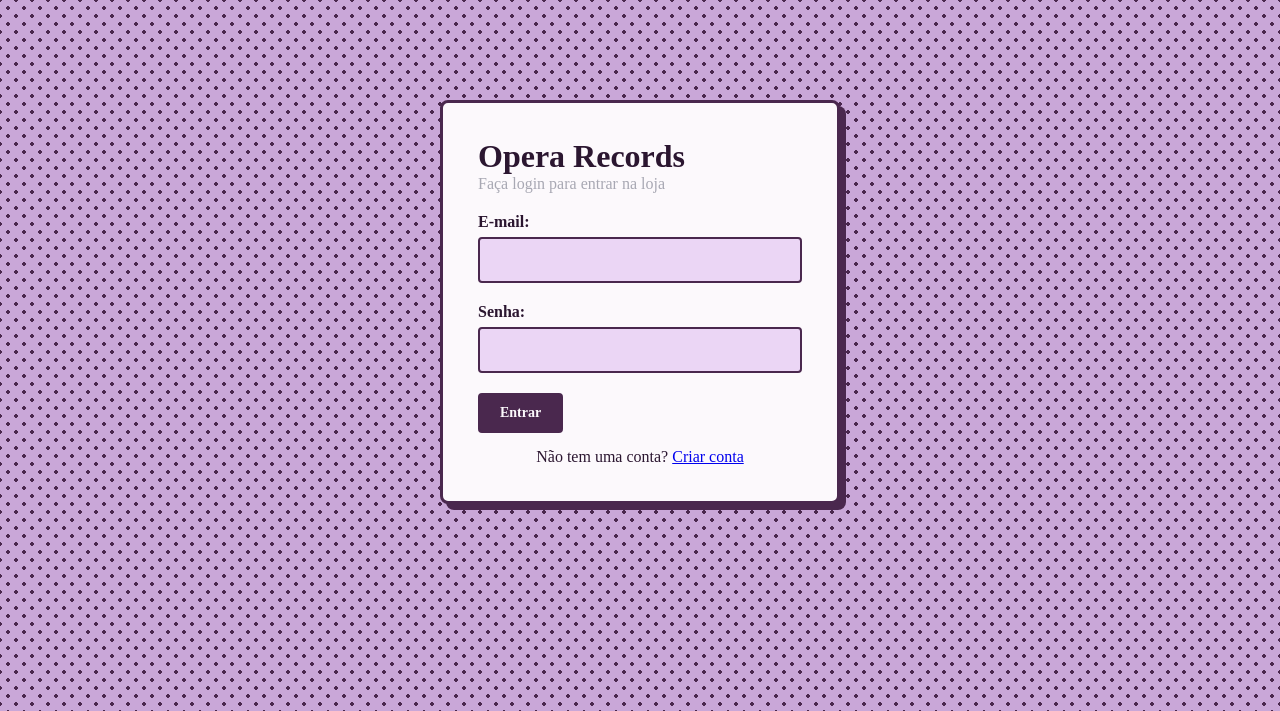
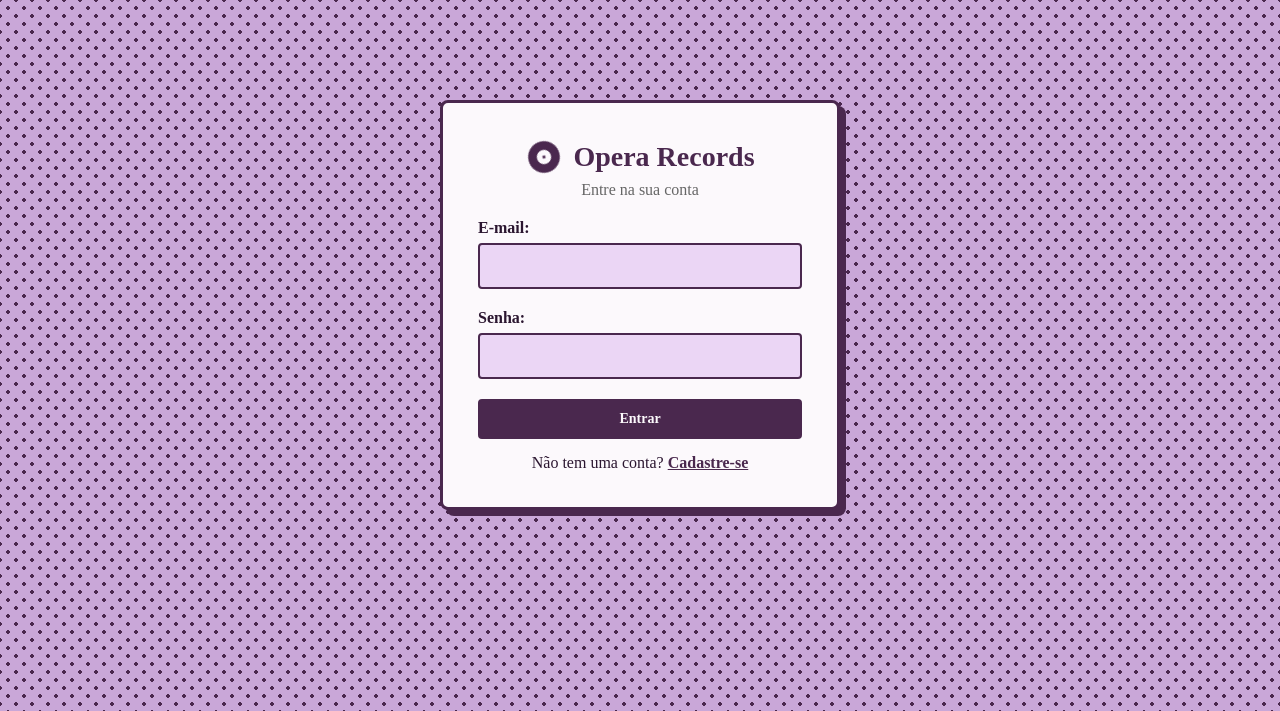
Before and after one commit to manuu-png/loja-discos-musicas, a Flask app: page / in a window 1280 px wide. Shown: the top 711 px of the page. Run offline with Flask 3, Linux system fonts and the light colour scheme; some web fonts are replaced.

Commit message:
atualizado

```diff
--- a/templates/login.html
+++ b/templates/login.html
@@ -3,15 +3,35 @@
 <head>
     <meta charset="UTF-8">
     <title>Opera Records - Login</title>
+    <!-- Link dos ícones do Materialize (obrigatório para o disco aparecer) -->
+    <link href="https://fonts.googleapis.com/icon?family=Material+Icons" rel="stylesheet">
+    <!-- Seu CSS original -->
     <link rel="stylesheet" href="{{ url_for('static', filename='css/estilo.css') }}">
+    <style>
+        @keyframes girarDisco {
+            from { transform: rotate(0deg); }
+            to { transform: rotate(360deg); }
+        }
+        .disco-animado {
+            font-size: 38px;
+            color: var(--vinho-escuro);
+            animation: girarDisco 6s linear infinite;
+        }
+    </style>
 </head>
 <body>
     <div class="container" style="max-width: 400px; margin-top: 100px;">
-        <h1>Opera Records</h1>
-        <p style="margin-bottom: 20px; color: #a8a8b3;">Faça login para entrar na loja</p>
+
+        <!-- Título com o disco girando de enfeite -->
+        <div style="display: flex; align-items: center; justify-content: center; gap: 10px; margin-bottom: 5px;">
+            <i class="material-icons disco-animado">album</i>
+            <h1 style="margin: 0; font-size: 28px; color: var(--vinho-escuro);">Opera Records</h1>
+        </div>
+
+        <p style="margin-bottom: 20px; color: #666; text-align: center;">Entre na sua conta</p>
 
         {% if erro %}
-            <p style="color: #f75a68; margin-bottom: 10px;">{{ erro }}</p>
+        <p style="color: #f75a68; margin-bottom: 15px; text-align: center; font-weight: bold;">{{ erro }}</p>
         {% endif %}
 
         <form method="POST">
@@ -21,9 +41,12 @@
             <label>Senha:</label>
             <input type="password" name="senha" required>
 
-            <button type="submit">Entrar</button>
+            <button type="submit" style="width: 100%;">Entrar</button>
         </form>
-        <p style="margin-top: 15px; text-align: center;">Não tem uma conta? <a href="{{ url_for('cadastro') }}">Criar conta</a></p>
+
+        <p style="margin-top: 15px; text-align: center;">
+            Não tem uma conta? <a href="{{ url_for('cadastro') }}" style="color: var(--vinho-escuro); font-weight: bold;">Cadastre-se</a>
+        </p>
     </div>
 </body>
 </html>
```
